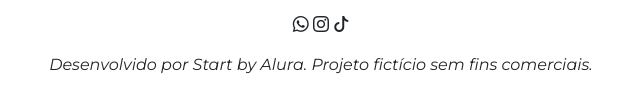
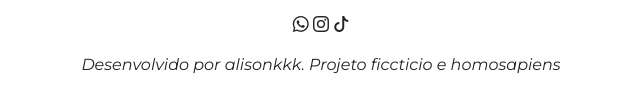
Before and after one commit to alisoncr7suiii/projetoooooooooooooooooooooo22, a plain HTML site: page sitedoprojetoooooooo22/index.html in a window 1280 px wide. Shown: the part 3072-3178 px from the top of the page, 319-959 px from the left. Drawn offline with nearby package versions, Linux system fonts and the light colour scheme.

Commit message:
Update index.html

```diff
--- a/sitedoprojetoooooooo22/index.html
+++ b/sitedoprojetoooooooo22/index.html
@@ -127,7 +127,7 @@
         <i class="bi bi-whatsapp"></i>
         <i class="bi bi-instagram"></i>
         <i class="bi bi-tiktok"></i>
-        <p class="mt-3">Desenvolvido por Start by Alura. Projeto fictício sem fins comerciais.</p>
+        <p class="mt-3">Desenvolvido por alisonkkk. Projeto ficcticio e homosapiens</p>
     </footer>
     <script src="https://cdnjs.cloudflare.com/ajax/libs/scrollReveal.js/4.0.9/scrollreveal.js"></script>
     <script src="script.js"></script>
```
